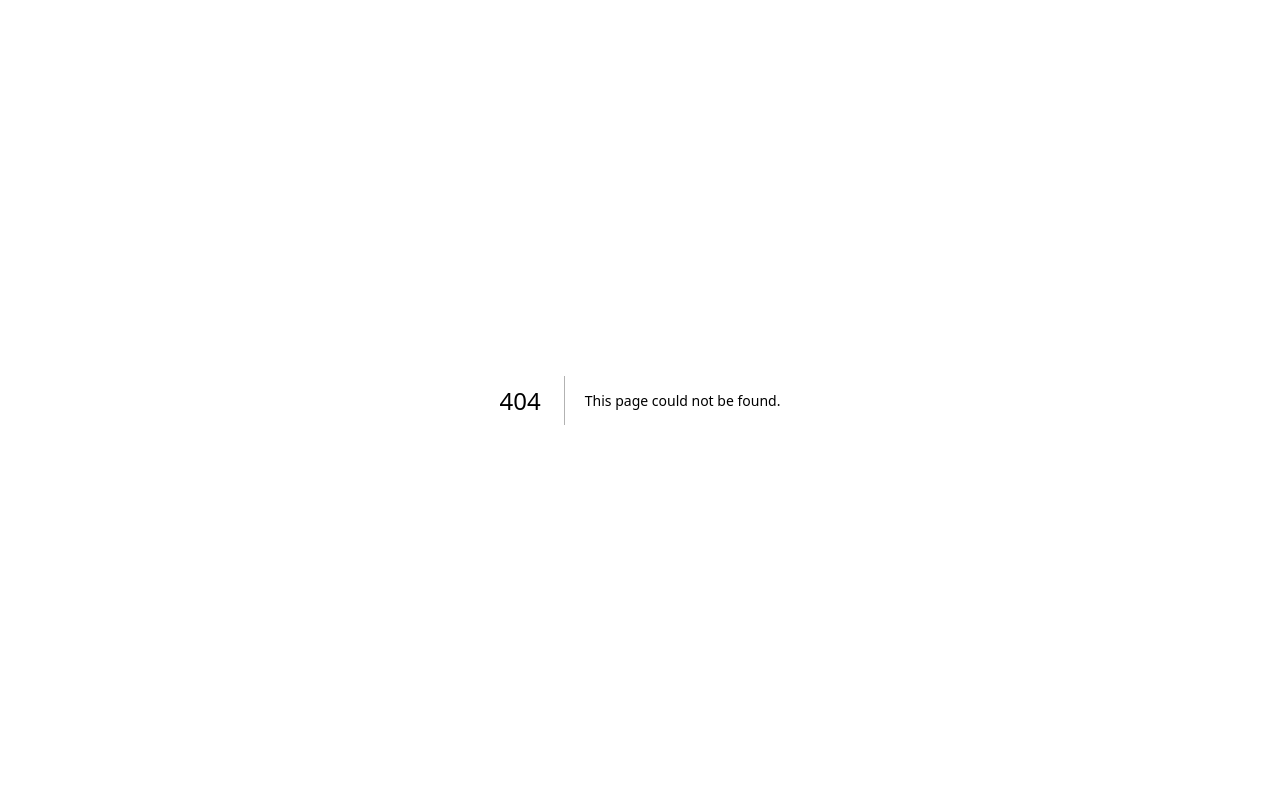
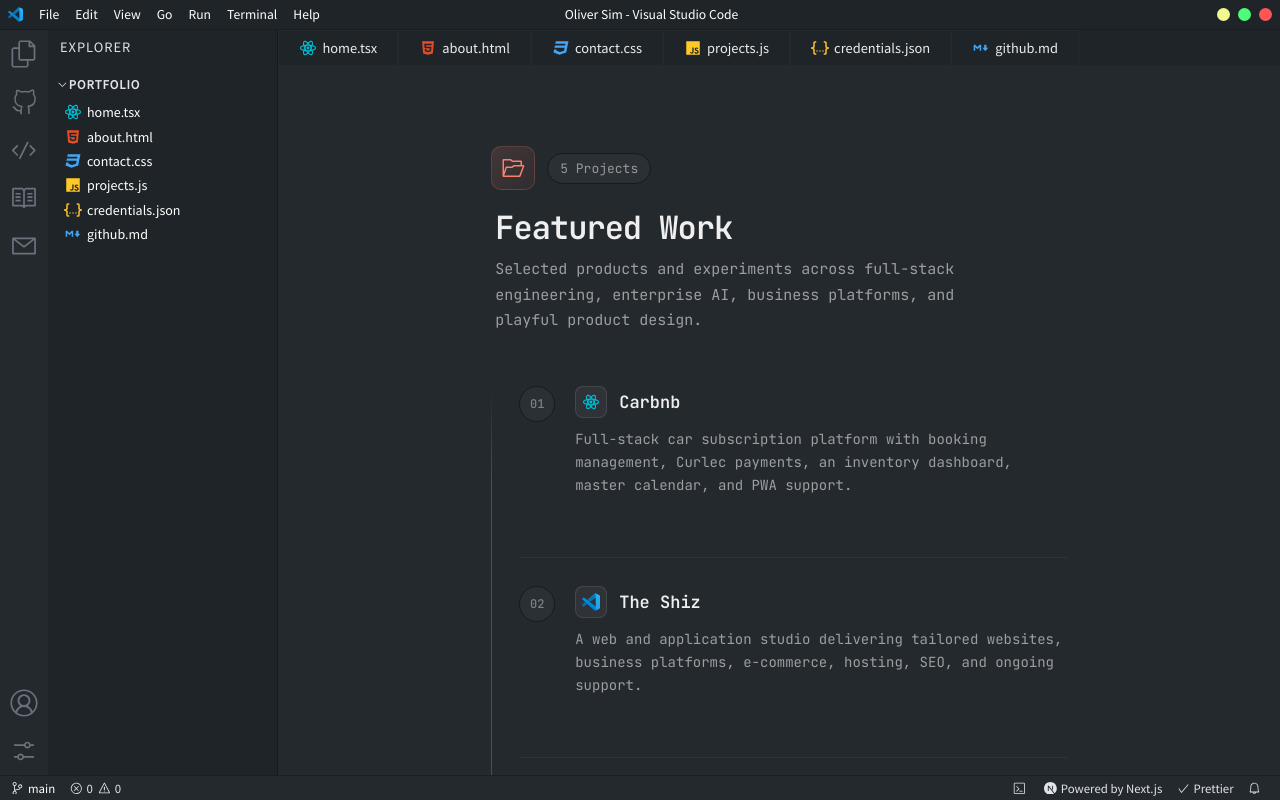
Before and after one commit to olishiz/portfolio, a Next.js app: page /vscode/projects in a window 1280 px wide. Before the commit this address had no page. Built offline with nearby package versions, Linux system fonts and the light colour scheme.

Commit message:
Revamp 3/6: move projects and settings pages, prefix palette and explorer routes

```diff
--- /dev/null
+++ b/app/vscode/projects/page.tsx
@@ -0,0 +1,85 @@
+import { Metadata } from 'next';
+import { VscBeaker, VscFolderOpened, VscGithub, VscLinkExternal } from 'react-icons/vsc';
+
+import ProjectCard from '@/components/ProjectCard';
+import SideProjectCard from '@/components/SideProjectCard';
+import { projects } from '@/data/projects';
+import { sideProjects } from '@/data/sideProjects';
+
+import styles from '@/styles/ProjectsPage.module.css';
+
+export const metadata: Metadata = {
+  title: 'Projects',
+};
+
+const ProjectsPage = () => {
+  const totalProjects = projects.length;
+
+  return (
+    <div className={styles.page}>
+      <div className={styles.container}>
+        <header className={styles.header}>
+          <div className={styles.headerTop}>
+            <div className={styles.iconWrapper}>
+              <VscFolderOpened className={styles.icon} size={24} />
+            </div>
+            <div className={styles.meta}>
+              <span className={styles.count}>{totalProjects} Projects</span>
+            </div>
+          </div>
+
+          <div className={styles.headerContent}>
+            <h1 className={styles.title}>Featured Work</h1>
+            <p className={styles.subtitle}>
+              Selected products and experiments across full-stack engineering,
+              enterprise AI, business platforms, and playful product design.
+            </p>
+          </div>
+        </header>
+
+        <div className={styles.timeline}>
+          {projects.map((project, index) => (
+            <ProjectCard
+              key={project.slug}
+              project={project}
+              index={index + 1}
+            />
+          ))}
+        </div>
+
+        <section className={styles.section} id="side-projects" aria-labelledby="side-projects-title">
+          <div className={styles.sectionHeader}>
+            <div className={styles.iconWrapper}>
+              <VscBeaker className={styles.icon} size={20} />
+            </div>
+            <div>
+              <h2 id="side-projects-title" className={styles.sectionTitle}>Side projects</h2>
+              <p className={styles.sectionSubtitle}>Small things I build fast and ship for real people.</p>
+            </div>
+          </div>
+          <div className={styles.sideList}>
+            {sideProjects.map((project) => (
+              <SideProjectCard key={project.slug} project={project} />
+            ))}
+          </div>
+        </section>
+
+        <footer className={styles.footer}>
+          <div className={styles.footerLine} />
+          <a
+            href="https://github.com/olishiz?tab=repositories"
+            target="_blank"
+            rel="noopener noreferrer"
+            className={styles.footerLink}
+          >
+            <VscGithub size={18} />
+            <span>Explore more on GitHub</span>
+            <VscLinkExternal size={14} />
+          </a>
+        </footer>
+      </div>
+    </div>
+  );
+};
+
+export default ProjectsPage;
--- a/components/CommandPalette.tsx
+++ b/components/CommandPalette.tsx
@@ -40,7 +40,7 @@
         category: 'Navigation',
         shortcut: 'G H',
         icon: <VscHome size={16} />,
-        action: () => router.push('/'),
+        action: () => router.push('/vscode'),
       },
       {
         id: 'go-about',
@@ -48,7 +48,7 @@
         category: 'Navigation',
         shortcut: 'G A',
         icon: <VscAccount size={16} />,
-        action: () => router.push('/about'),
+        action: () => router.push('/vscode/about'),
       },
       {
         id: 'go-projects',
@@ -56,7 +56,7 @@
         category: 'Navigation',
         shortcut: 'G P',
         icon: <VscCode size={16} />,
-        action: () => router.push('/projects'),
+        action: () => router.push('/vscode/projects'),
       },
       {
         id: 'go-credentials',
@@ -64,7 +64,7 @@
         category: 'Navigation',
         shortcut: 'G E',
         icon: <VscBook size={16} />,
-        action: () => router.push('/credentials'),
+        action: () => router.push('/vscode/credentials'),
       },
       {
         id: 'go-contact',
@@ -72,7 +72,7 @@
         category: 'Navigation',
         shortcut: 'G C',
         icon: <VscMail size={16} />,
-        action: () => router.push('/contact'),
+        action: () => router.push('/vscode/contact'),
       },
       {
         id: 'go-github',
@@ -80,7 +80,7 @@
         category: 'Navigation',
         shortcut: 'G G',
         icon: <VscGithubAlt size={16} />,
-        action: () => router.push('/github'),
+        action: () => router.push('/vscode/github'),
       },
       {
         id: 'go-settings',
@@ -88,7 +88,7 @@
         category: 'Navigation',
         shortcut: 'G S',
         icon: <VscGear size={16} />,
-        action: () => router.push('/settings'),
+        action: () => router.push('/vscode/settings'),
       },
       {
         id: 'toggle-terminal',
```
Also changed, not shown: app/vscode/settings/page.tsx (added, +73 -0 lines), components/Explorer.tsx (+6 -6 lines).
